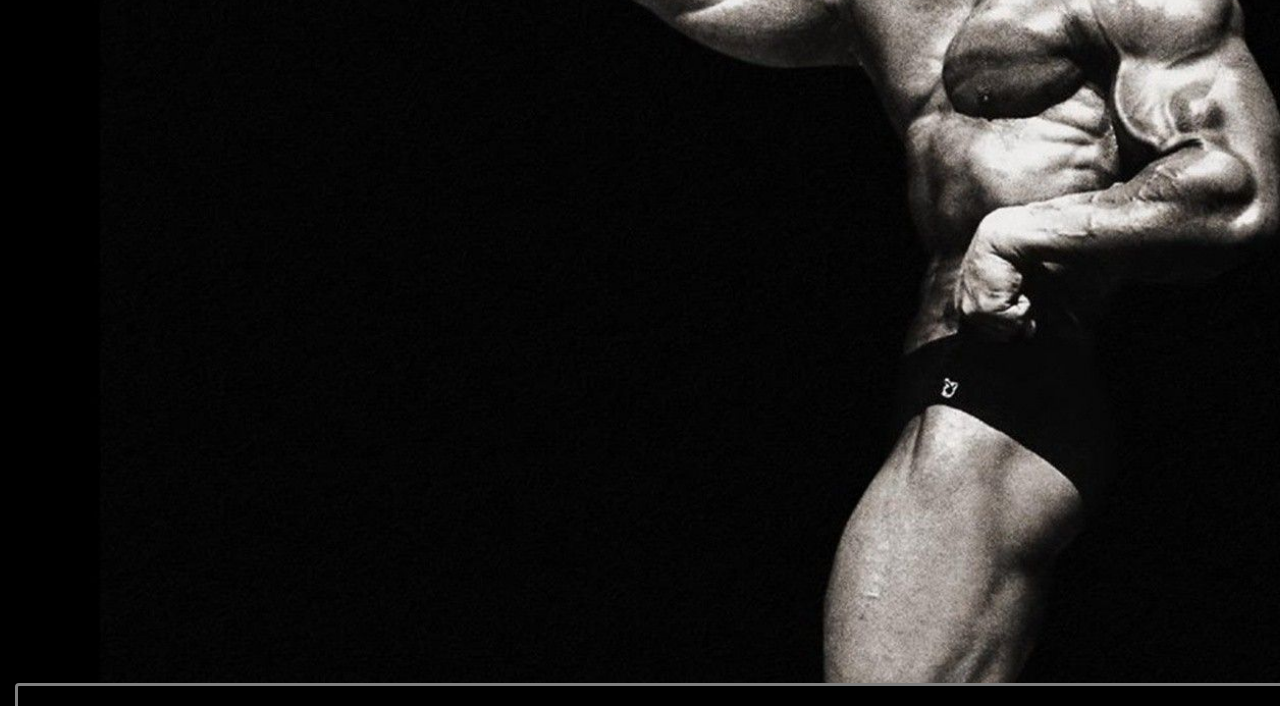
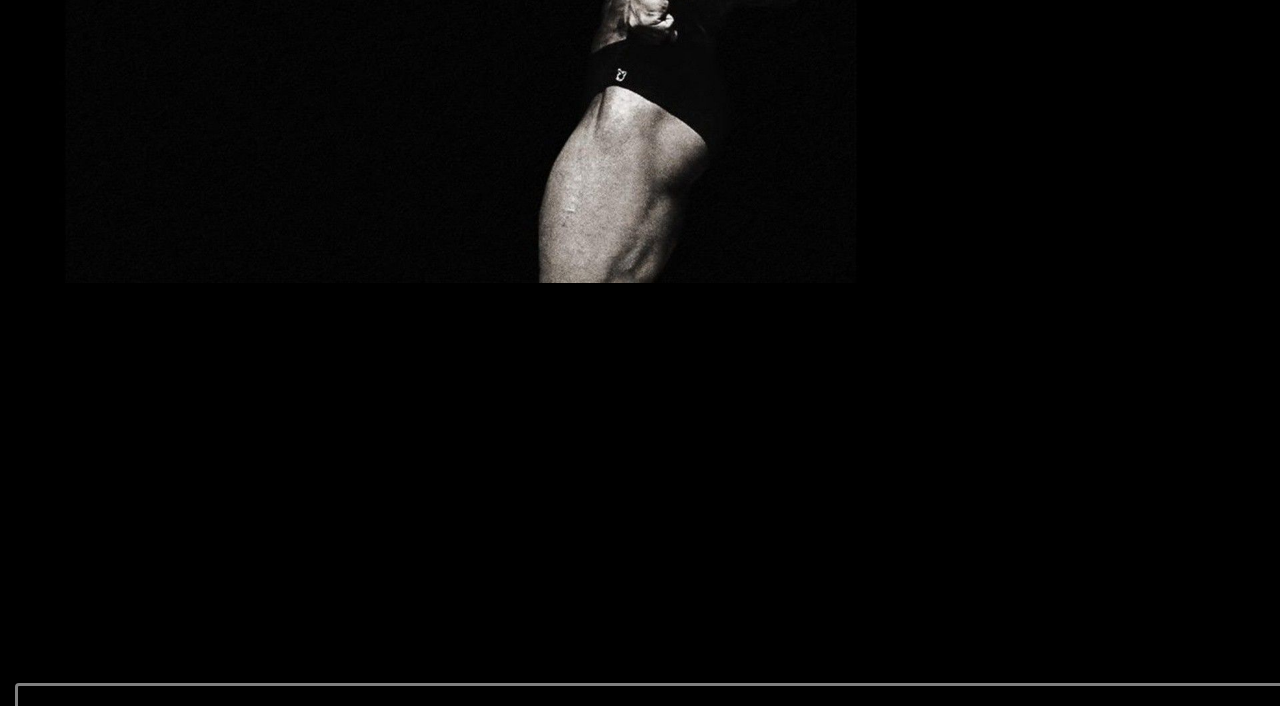
Before and after one commit to RadostinDanailov/ProjectSwarceliniProtocols, a plain HTML site: page ProjectSwarceliniProtocols.html in a window 1280 px wide. Shown: the part 517-1223 px from the top of the page. After the commit the page ends 800 px from the top, so only its background shows below. Drawn offline with Linux system fonts and the light colour scheme.

Commit message:
Update general-project.css

```diff
--- a/styles/general-project.css
+++ b/styles/general-project.css
@@ -1,3 +1,4 @@
+
 p {
     font-family:Roboto,Arial;
 
@@ -9,6 +10,7 @@ body {
     background-size: cover;
     background-color: black;
     background-repeat: no-repeat;
-    height: 1200px;
-    width:min (90%,1200px);
+    width: 100%;
+
+
     }
```
